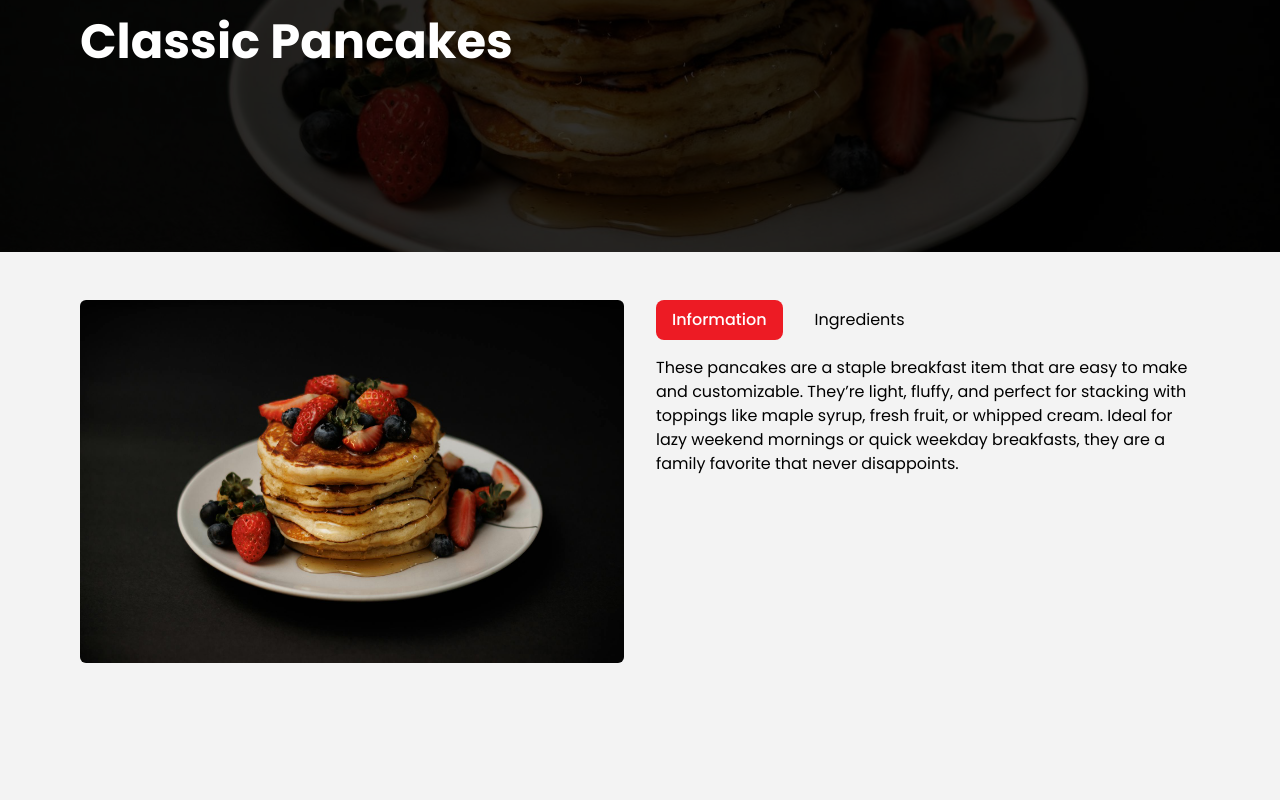
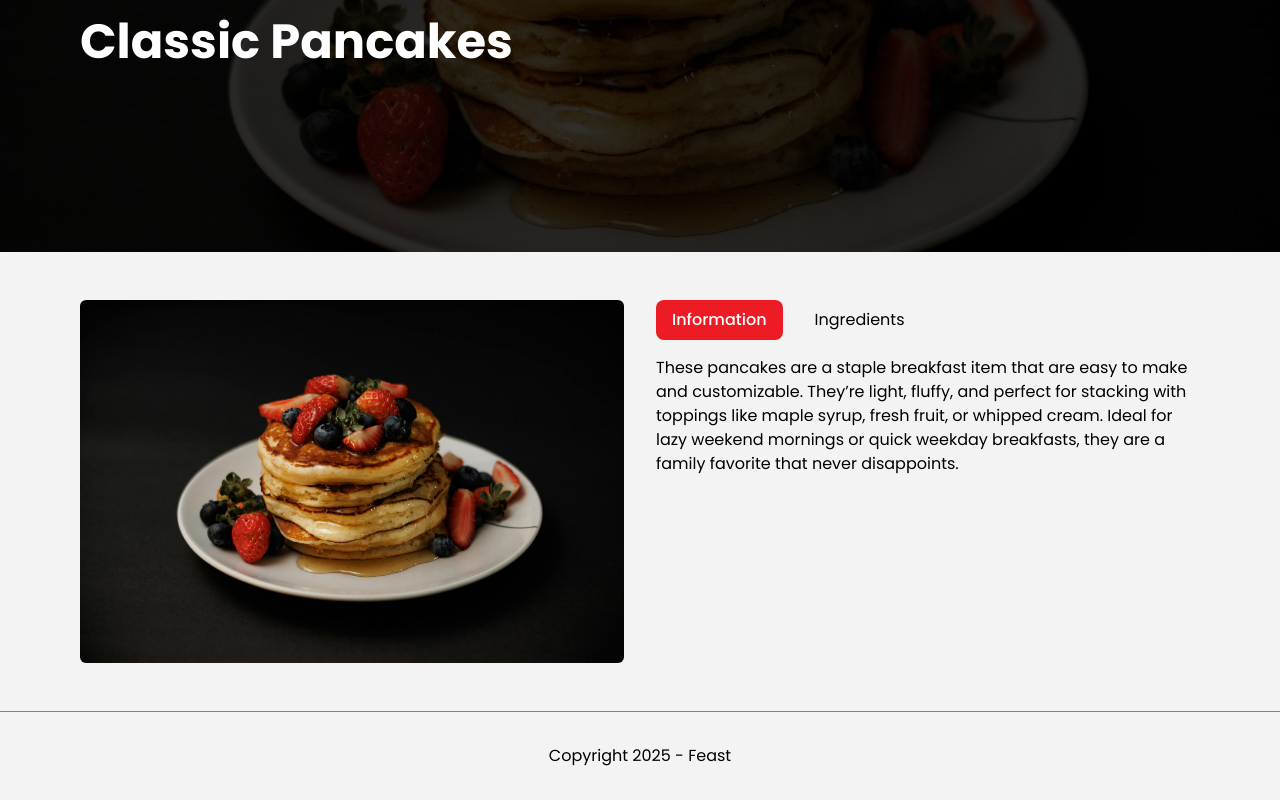
Before and after one commit to maundu55/Recipe, a React (Vite) app: page /recipe/1 in a window 1280 px wide. Shown: the part 228-1028 px from the top of the page. Before the commit the page ends 939 px from the top, so only its background shows below. Built offline with nearby package versions, Linux system fonts and the light colour scheme.

Commit message:
add fotter section

```diff
--- a/src/App.jsx
+++ b/src/App.jsx
@@ -3,6 +3,7 @@ import Header from './components/Header'
 import Home from './pages/Home'
 import { BrowserRouter, Routes, Route } from 'react-router-dom'
 import RecipeDetails from './pages/RecipeDetails'
+import Footer from './components/Footer'
 
 const App = () => {
   return (
@@ -13,6 +14,7 @@ const App = () => {
         <Route path='/' element={<Home />} />
         <Route path='recipe/:id' element={<RecipeDetails />} />
       </Routes>
+      <Footer />
       </BrowserRouter>
     </>
   )
--- /dev/null
+++ b/src/components/Footer.jsx
@@ -0,0 +1,13 @@
+
+const Footer = () => {
+  return (
+    <footer>
+        <hr className="text-gray-100"/>
+        <p className="p-8 text-center">
+        Copyright {new Date().getFullYear()} - Feast
+        </p>
+    </footer>
+  )
+}
+
+export default Footer
```
